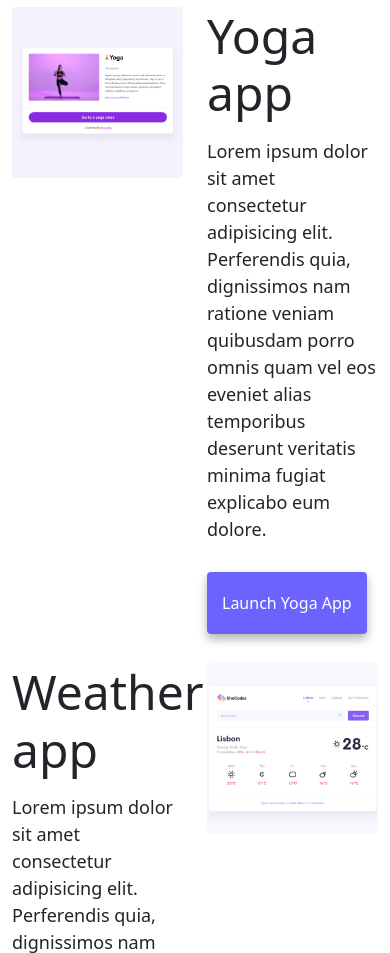
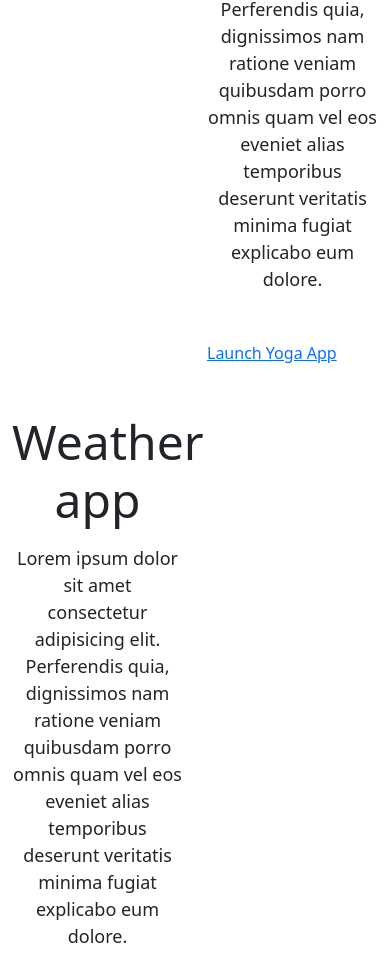
Before and after one commit to Lonpsy/live-hosted-multipage-responsive-site, a plain HTML site: page index.html in a window 390 px wide. Shown: the part 748-1701 px from the top of the page. Drawn offline with nearby package versions, Linux system fonts and the light colour scheme.

Commit message:
introduced media query for responsiveness

```diff
--- a/index.html
+++ b/index.html
@@ -85,7 +85,11 @@
             explicabo eum dolore.
           </p>
           <div class="mt-5">
-            <a title=" yoga app" href="#" class="primary-link"
+            <a
+              class="home-image"
+              title=" yoga app"
+              href="#"
+              class="primary-link"
               >Launch Yoga App</a
             >
           </div>
@@ -107,21 +111,15 @@
           </div>
         </div>
         <div class="col-6">
-          <img
-            title="current weather with forcast"
-            src="images/weather.png"
-            class="img-fluid rounded"
-            alt="weather today"
+          <img class="home-image"" title="current weather with forcast"
+          src="images/weather.png" class="img-fluid rounded" alt="weather today"
           />
         </div>
       </div>
       <div class="row mt-5">
         <div class="col-6">
-          <img
-            title="yogurt picture"
-            src="images/yogurt.png"
-            class="img-fluid rounded"
-            alt="healthy yogurt"
+          <img class="home-image"" title="yogurt picture"
+          src="images/yogurt.png" class="img-fluid rounded" alt="healthy yogurt"
           />
         </div>
         <div class="col-6">
--- a/style.css
+++ b/style.css
@@ -86,3 +86,22 @@ p {
 .email-link:hover {
   text-decoration: underline;
 }
+@media (max-width: 430px) {
+  h1 {
+    font-size: 40px;
+  }
+  img {
+    display: none;
+  }
+  h2 {
+    text-align: center;
+  }
+  a {
+    margin: 0% auto;
+    display: block;
+  }
+  p {
+    text-align: center;
+    margin: none;
+  }
+}
```
Also changed, not shown: about.html (+1 -0 lines).
